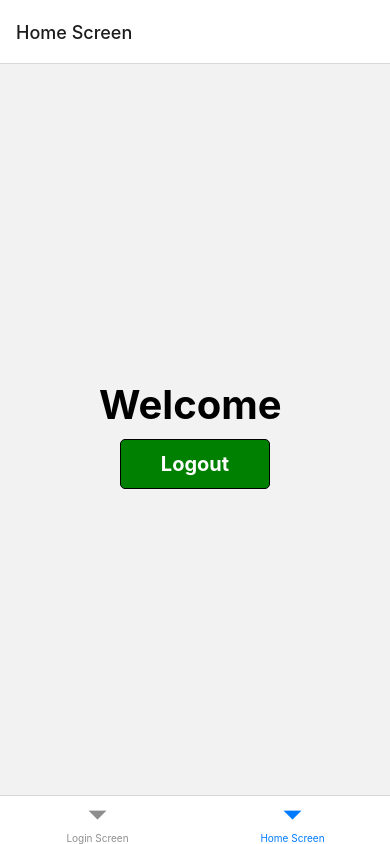
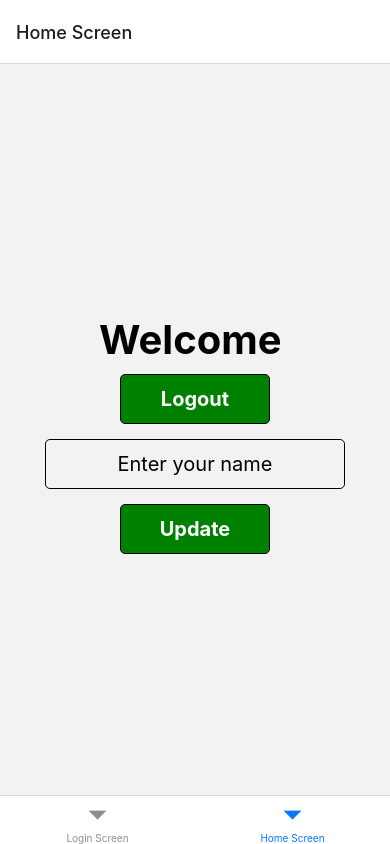
Before and after one commit to vinhhn3/tcd0304mobiledev, a React Native app: screen /Home in a window 390 px wide. Built offline with nearby package versions, Linux system fonts and the light colour scheme.

Commit message:
Update data

```diff
--- a/screens/Home.js
+++ b/screens/Home.js
@@ -1,6 +1,6 @@
 import AsyncStorage from "@react-native-async-storage/async-storage";
 import React, { useEffect, useState } from "react";
-import { Alert, StyleSheet, Text, View } from "react-native";
+import { Alert, StyleSheet, Text, TextInput, View } from "react-native";
 import CustomButton from "../components/CustomButton";
 
 const Home = ({ navigation }) => {
@@ -25,9 +25,19 @@ const Home = ({ navigation }) => {
     try {
       await AsyncStorage.removeItem("Username");
       Alert.alert("Removed !!!. Your name is removed !!!");
+      setName("");
       navigation.navigate("Login");
     } catch (error) {
       console.log(error);
+    }
+  };
+
+  const updateData = async () => {
+    if (name.length === 0) {
+      Alert.alert("Please enter your name");
+    } else {
+      await AsyncStorage.setItem("Username", name);
+      Alert.alert("Your name is updated !!!");
     }
   };
 
@@ -35,6 +45,14 @@ const Home = ({ navigation }) => {
     <View style={styles.body}>
       <Text style={styles.text}>Welcome {name}</Text>
       <CustomButton title="Logout" handlePress={logout} />
+      <View style={styles.updateInput}>
+        <TextInput
+          style={styles.input}
+          placeholder="Enter your name"
+          onChangeText={(value) => setName(value)}
+        />
+        <CustomButton title="Update" handlePress={updateData} />
+      </View>
     </View>
   );
 };
@@ -50,6 +68,19 @@ const styles = StyleSheet.create({
     fontWeight: "bold",
     margin: 10,
   },
+  input: {
+    borderWidth: 1,
+    height: 50,
+    width: 300,
+    borderRadius: 5,
+    textAlign: "center",
+    fontSize: 20,
+    marginBottom: 15,
+    marginTop: 15,
+  },
+  updateInput: {
+    alignItems: "center",
+  },
 });
 
 export default Home;
--- a/screens/Login.js
+++ b/screens/Login.js
@@ -6,7 +6,7 @@ import CustomButton from "../components/CustomButton";
 const Login = ({ navigation }) => {
   const [name, setName] = useState("");
 
-  useEffect(async () => {
+  useEffect(() => {
     checkLogin();
   }, []);
 
@@ -27,6 +27,7 @@ const Login = ({ navigation }) => {
     } else {
       try {
         await AsyncStorage.setItem("Username", name);
+        setName("");
         navigation.navigate("Home");
       } catch (error) {
         console.log(error);
@@ -41,6 +42,7 @@ const Login = ({ navigation }) => {
         style={styles.input}
         placeholder="Enter your name"
         onChangeText={(value) => setName(value)}
+        value={name}
       />
       <CustomButton title="Login" handlePress={onPressHanlder} />
     </View>
```
